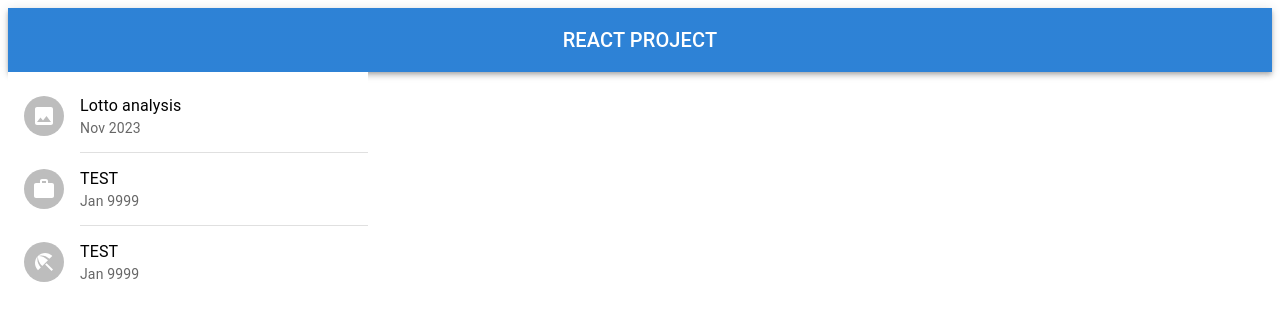
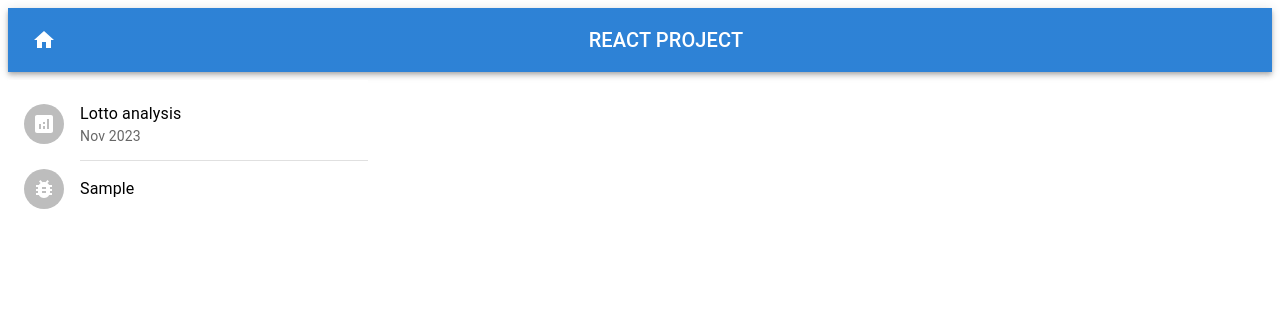
Before and after one commit to chichansong/react_project, a React (Create React App) app: page / in a window 1280 px wide. Shown: the top 320 px of the page. Built offline with nearby package versions, Linux system fonts and the light colour scheme.

Commit message:
라우터 적용 및 화면 개별 분기

```diff
--- a/src/App.js
+++ b/src/App.js
@@ -1,6 +1,6 @@
 import "./styles.css";
 
-import { Route, Link } from "react-router-dom";
+import { BrowserRouter, Routes, Route, Link } from "react-router-dom";
 
 import AppBar from "@mui/material/AppBar";
 import Stack from "@mui/material/Stack";
@@ -20,72 +20,24 @@ import WorkIcon from "@mui/icons-material/Work";
 import BeachAccessIcon from "@mui/icons-material/BeachAccess";
 import Divider from "@mui/material/Divider";
 
-const darkTheme = createTheme({
-  palette: {
-    mode: "dark",
-    primary: {
-      main: "#1976d2",
-    },
-  },
-});
+import Header from "./Header";
+import Body from "./Body";
+import Lotto from "./Lotto";
+
+import Sample from "./Sample";
 
 export default function App() {
   return (
     <div className="App">
-      <Stack spacing={2} sx={{ flexGrow: 1 }}>
-        <ThemeProvider theme={darkTheme}>
-          <AppBar position="static" color="primary" enableColorOnDark>
-            <Toolbar>
-              <Typography
-                variant="h6"
-                noWrap
-                component="div"
-                sx={{ flexGrow: 1 }}
-              >
-                {"REACT PROJECT"}
-              </Typography>
-            </Toolbar>
-          </AppBar>
-        </ThemeProvider>
-      </Stack>
-
-      <List
-        sx={{
-          width: "100%",
-          maxWidth: 360,
-          bgcolor: "background.paper",
-        }}
-      >
-        {/* dev 1 start */}
-        <ListItem>
-          <ListItemAvatar>
-            <Avatar>
-              <ImageIcon />
-            </Avatar>
-          </ListItemAvatar>
-          <ListItemText primary="Lotto analysis" secondary="Nov 2023" />
-        </ListItem>
-
-        {/* dev 1 end */}
-        <Divider variant="inset" component="li" />
-        <ListItem>
-          <ListItemAvatar>
-            <Avatar>
-              <WorkIcon />
-            </Avatar>
-          </ListItemAvatar>
-          <ListItemText primary="TEST" secondary="Jan 9999" />
-        </ListItem>
-        <Divider variant="inset" component="li" />
-        <ListItem>
-          <ListItemAvatar>
-            <Avatar>
-              <BeachAccessIcon />
-            </Avatar>
-          </ListItemAvatar>
-          <ListItemText primary="TEST" secondary="Jan 9999" />
-        </ListItem>
-      </List>
+      <BrowserRouter>
+        <Header />
+        <Routes>
+          <Route path="/" element={<Body />}></Route>
+          <Route path="/lotto" element={<Lotto />}></Route>
+          {/* Sample */}
+          <Route path="/sample" element={<Sample />}></Route>
+        </Routes>
+      </BrowserRouter>
     </div>
   );
 }
--- /dev/null
+++ b/src/Body.js
@@ -0,0 +1,86 @@
+import React, { Component } from "react";
+import { Route, Link } from "react-router-dom";
+
+import AppBar from "@mui/material/AppBar";
+import Stack from "@mui/material/Stack";
+import Toolbar from "@mui/material/Toolbar";
+import Typography from "@mui/material/Typography";
+import IconButton from "@mui/material/IconButton";
+import MenuIcon from "@mui/icons-material/Menu";
+import { ThemeProvider, createTheme } from "@mui/material/styles";
+
+import List from "@mui/material/List";
+import ListItem from "@mui/material/ListItem";
+import ListItemText from "@mui/material/ListItemText";
+import ListItemAvatar from "@mui/material/ListItemAvatar";
+import Avatar from "@mui/material/Avatar";
+import ImageIcon from "@mui/icons-material/Image";
+import WorkIcon from "@mui/icons-material/Work";
+import BeachAccessIcon from "@mui/icons-material/BeachAccess";
+import Divider from "@mui/material/Divider";
+
+import AnalyticsIcon from "@mui/icons-material/Analytics";
+import BugReportIcon from "@mui/icons-material/BugReport";
+
+class Body extends Component {
+  static defaultProps = {
+    name: "기본이름",
+  };
+  render() {
+    return (
+      <List
+        sx={{
+          width: "100%",
+          maxWidth: 360,
+          bgcolor: "background.paper",
+          marginTop: "8px",
+        }}
+      >
+        {/* dev 1 start */}
+        <ListItem
+          button
+          onClick={() => {
+            window.location.href = "./lotto";
+          }}
+        >
+          <ListItemAvatar>
+            <Avatar>
+              <AnalyticsIcon />
+            </Avatar>
+          </ListItemAvatar>
+          <ListItemText primary="Lotto analysis" secondary="Nov 2023" />
+        </ListItem>
+        {/* dev 1 end */}
+
+        <Divider variant="inset" component="li" />
+
+        {/* <ListItem>
+          <ListItemAvatar>
+            <Avatar>
+              <WorkIcon />
+            </Avatar>
+          </ListItemAvatar>
+          <ListItemText primary="TEST" secondary="Jan 9999" />
+        </ListItem>
+
+        <Divider variant="inset" component="li" /> */}
+
+        <ListItem
+          button
+          onClick={() => {
+            window.location.href = "./sample";
+          }}
+        >
+          <ListItemAvatar>
+            <Avatar>
+              <BugReportIcon />
+            </Avatar>
+          </ListItemAvatar>
+          <ListItemText primary="Sample" secondary="" />
+        </ListItem>
+      </List>
+    );
+  }
+}
+
+export default Body;
--- /dev/null
+++ b/src/Header.js
@@ -0,0 +1,60 @@
+import React, { Component } from "react";
+
+import AppBar from "@mui/material/AppBar";
+import Stack from "@mui/material/Stack";
+import Toolbar from "@mui/material/Toolbar";
+import Typography from "@mui/material/Typography";
+import { ThemeProvider, createTheme } from "@mui/material/styles";
+import MenuIcon from "@mui/icons-material/Menu";
+import IconButton from "@mui/material/IconButton";
+import HomeIcon from "@mui/icons-material/Home";
+
+const darkTheme = createTheme({
+  palette: {
+    mode: "dark",
+    primary: {
+      main: "#1976d2",
+    },
+  },
+});
+
+class Header extends Component {
+  //   static defaultProps = {
+  //     name: "기본이름",
+  //   };
+  render() {
+    return (
+      <Stack spacing={2} sx={{ flexGrow: 1 }}>
+        <ThemeProvider theme={darkTheme}>
+          <AppBar position="static" color="primary" enableColorOnDark>
+            <Toolbar>
+              <IconButton
+                size="large"
+                edge="start"
+                color="inherit"
+                aria-label="menu"
+                sx={{ mr: 2 }}
+              >
+                <HomeIcon
+                  onClick={() => {
+                    window.location.href = "./";
+                  }}
+                />
+              </IconButton>
+              <Typography
+                variant="h6"
+                noWrap
+                component="div"
+                sx={{ flexGrow: 1 }}
+              >
+                {"REACT PROJECT"}
+              </Typography>
+            </Toolbar>
+          </AppBar>
+        </ThemeProvider>
+      </Stack>
+    );
+  }
+}
+
+export default Header;
--- /dev/null
+++ b/src/Lotto.js
@@ -0,0 +1,11 @@
+import React, { Component } from "react";
+
+import LooksOneIcon from "@mui/icons-material/LooksOne";
+
+class Lotto extends Component {
+  render() {
+    return <div>[1] [2]</div>;
+  }
+}
+
+export default Lotto;
--- /dev/null
+++ b/src/Sample.js
@@ -0,0 +1,18 @@
+import React, { Component } from "react";
+
+import LooksOneIcon from "@mui/icons-material/LooksOne";
+import LooksTwoIcon from "@mui/icons-material/LooksTwo";
+
+class Sample extends Component {
+  render() {
+    return (
+      <div>
+        {"Hellow Sample!!"}
+        <LooksOneIcon />
+        <LooksTwoIcon />
+      </div>
+    );
+  }
+}
+
+export default Sample;
```
